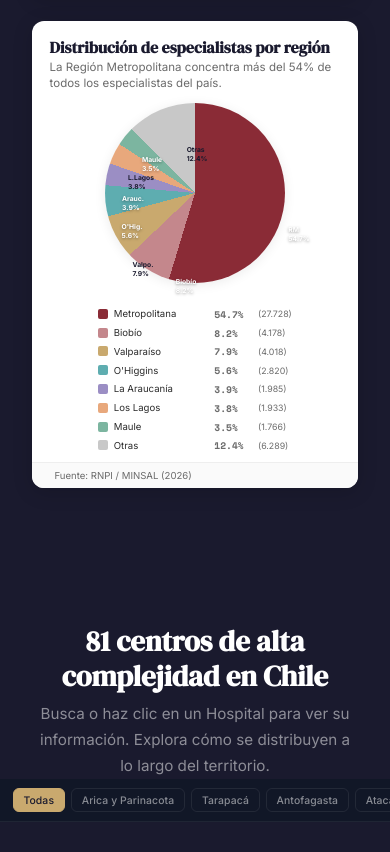
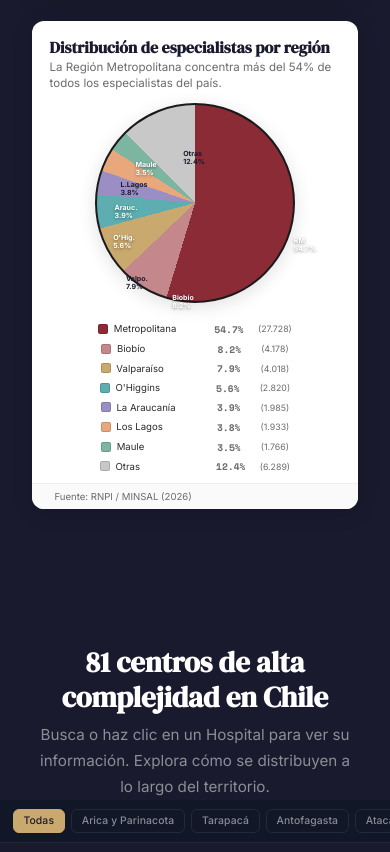
Before and after one commit to beca-py/el-peso-del-centro, a website: page public/index.html in a window 390 px wide. Shown: the part 4617-5469 px from the top of the page. Drawn offline with nearby package versions, Linux system fonts and the light colour scheme.

Commit message:
Centrar gráfico de torta y agregar borde negro al círculo
- Layout vertical (pie arriba, leyenda abajo) centrado en la card
- Borde sólido oscuro (2.5px) en el círculo del pie chart
- Leyenda horizontal centrada debajo del gráfico
- Ajustes de tamaño (260px) y sombra más pronunciada

Co-Authored-By: Claude Opus 4.6 <noreply@anthropic.com>

```diff
--- a/public/index.html
+++ b/public/index.html
@@ -118,18 +118,15 @@
     .chart-src{padding:.45rem 1.4rem;font-size:.6rem;color:var(--text-light);border-top:1px solid #eee;background:#fafafa}
 
     /* pie */
-    .pie-wrap{display:flex;align-items:center;gap:1.5rem;flex-wrap:wrap;justify-content:center;width:100%}
-    .pie-circle{width:190px;height:190px;border-radius:50%;box-shadow:0 2px 12px rgba(0,0,0,.08);flex-shrink:0}
-    .pie-legend{display:flex;flex-direction:column;gap:.3rem}
+    .pie-wrap{display:flex;flex-direction:column;align-items:center;gap:1.2rem;width:100%}
+    .pie-container{position:relative;width:260px;height:260px;flex-shrink:0;margin:0 auto}
+    .pie-circle{width:100%;height:100%;border-radius:50%;border:2.5px solid #1a1a1a;box-shadow:0 4px 18px rgba(0,0,0,.12)}
+    .pie-legend{display:flex;flex-wrap:wrap;gap:.35rem .9rem;justify-content:center;max-width:380px}
     .pie-li{display:flex;align-items:center;gap:.35rem;font-size:.65rem;color:var(--text)}
-    .pie-dot{width:10px;height:10px;border-radius:2px;flex-shrink:0}
+    .pie-dot{width:10px;height:10px;border-radius:2px;flex-shrink:0;border:1px solid rgba(0,0,0,.15)}
     .pie-pct{font-family:'Space Mono',monospace;font-weight:600;color:var(--text-light);min-width:38px}
     .pie-n{font-size:.55rem;color:var(--text-light)}
-
-    /* pie labels inside */
-    .pie-container{position:relative;width:240px;height:240px;flex-shrink:0}
-    .pie-circle{width:100%;height:100%;border-radius:50%;box-shadow:0 2px 12px rgba(0,0,0,.08)}
-    .pie-label{position:absolute;font-size:.52rem;font-weight:700;color:white;text-shadow:0 1px 3px rgba(0,0,0,.4);pointer-events:none;white-space:nowrap;transform:translate(-50%,-50%)}
+    .pie-label{position:absolute;font-size:.52rem;font-weight:700;color:white;text-shadow:0 1px 3px rgba(0,0,0,.45);pointer-events:none;white-space:nowrap;transform:translate(-50%,-50%);line-height:1.2}
     .pie-label.dark-text{color:var(--dark);text-shadow:none}
 
     /* ── MAP SECTION (PROTAGONIST) ── */
@@ -308,8 +305,8 @@
       .map-stat-pill{padding:.3rem .6rem}
       .map-stat-pill .val{font-size:.9rem}
       .map-stat-pill .lbl{font-size:.5rem}
-      .pie-container{width:180px;height:180px}
-      .pie-label{font-size:.42rem!important}
+      .pie-container{width:200px;height:200px}
+      .pie-label{font-size:.44rem!important}
       .pie-li{font-size:.6rem}
       .chart-header{padding:1rem 1.1rem .3rem}
       .chart-body{padding:.4rem 1.1rem .6rem}
@@ -939,7 +936,7 @@ carousel.addEventListener('scroll', () => {
   });
 
   // position labels at midpoint angle of each slice
-  const R=120; // half of container size (240/2)
+  const R=130; // half of container size (260/2)
   let labels='',cumA=0;
   const short={
     'Metropolitana':'RM','Valparaíso':'Valpo.','Biobío':'Biobío',
```
